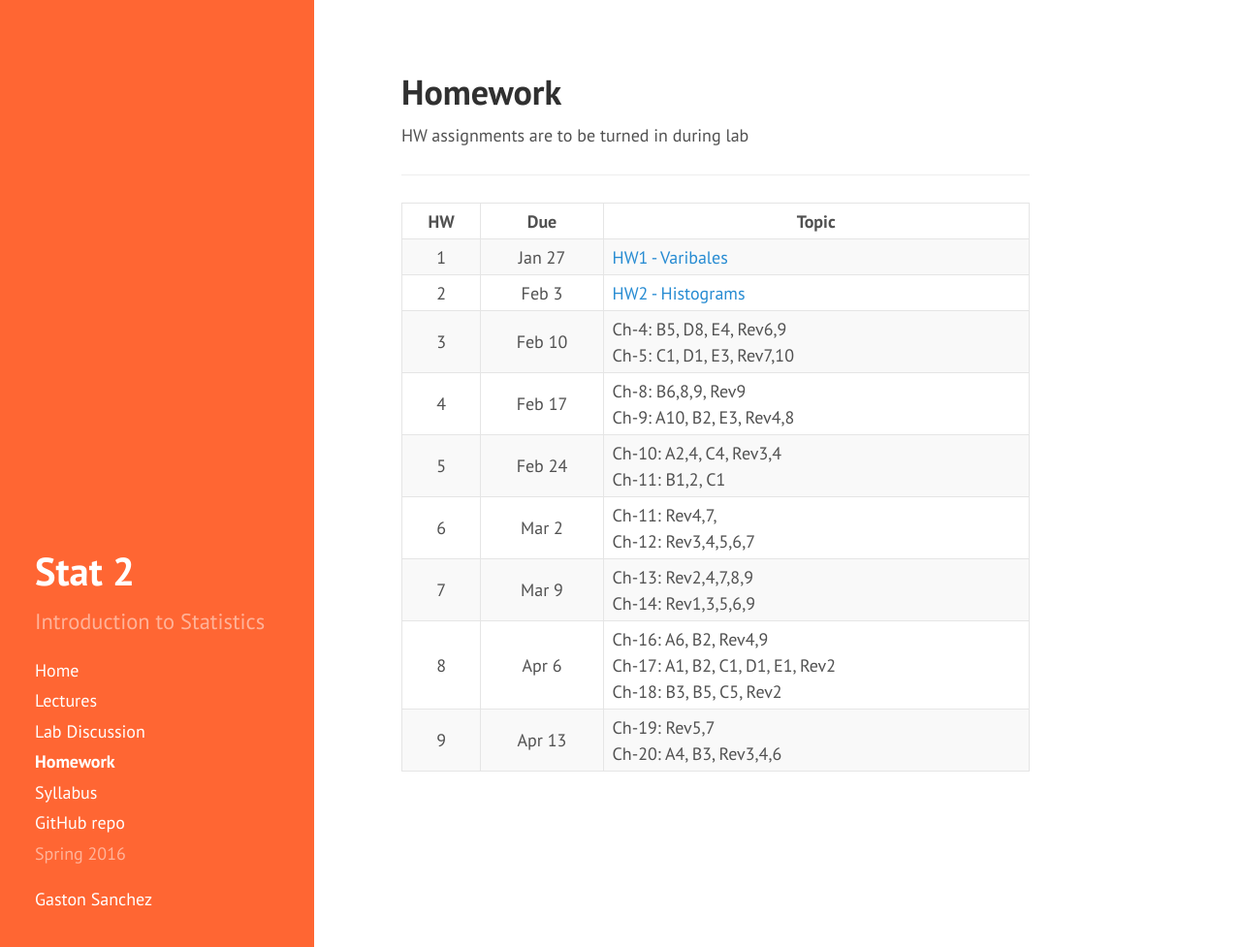
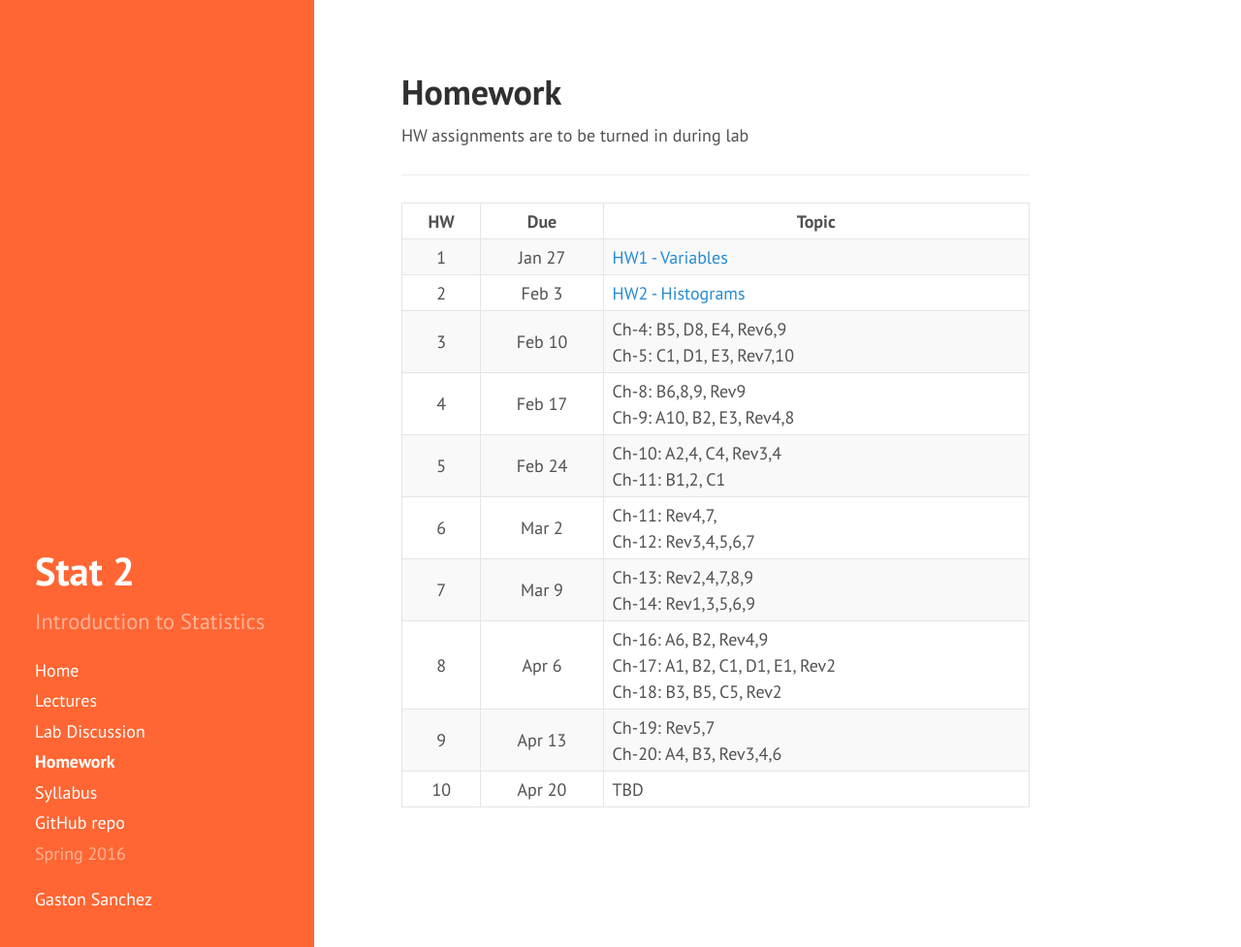
Before and after one commit to gastonstat/relic-stat2, a Jekyll site: the page built from homework/index.md, in a window 1280 px wide and 977 px high. Shown: the whole window at 97% size. Built offline with Jekyll 4.4.1, drawn with Linux system fonts in a browser that asks for light colours; nearby versions of some CDN libraries.

Commit message:
homework: fix type in hw1, and hw10 TBD

```diff
--- a/homework/index.md
+++ b/homework/index.md
@@ -19,7 +19,7 @@ HW assignments are to be turned in during lab
     <tr>
       <td align="center">1</td>
       <td align="center">Jan 27</td>
-      <td><a href="stat2-hw01-questions.pdf">HW1 - Varibales</a></td>
+      <td><a href="stat2-hw01-questions.pdf">HW1 - Variables</a></td>
     </tr>
     <tr>
       <td align="center">2</td>
@@ -69,5 +69,10 @@ HW assignments are to be turned in during lab
       <td>Ch-19: Rev5,7<br>
         Ch-20: A4, B3, Rev3,4,6</td>
     </tr>
+    <tr>
+      <td align="center">10</td>
+      <td align="center">Apr 20</td>
+      <td>TBD</td>
+    </tr>
   </tbody>
  </table>
```
